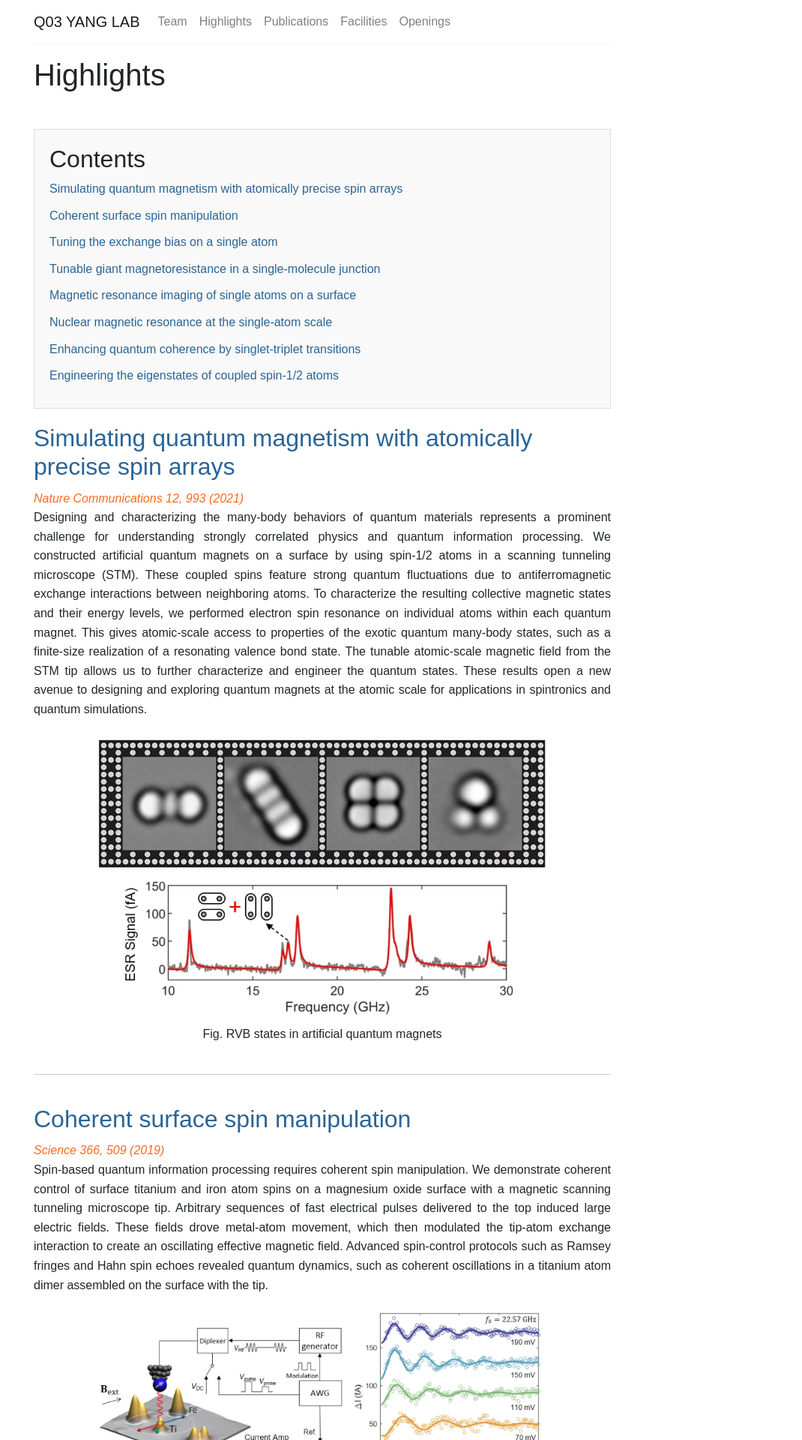
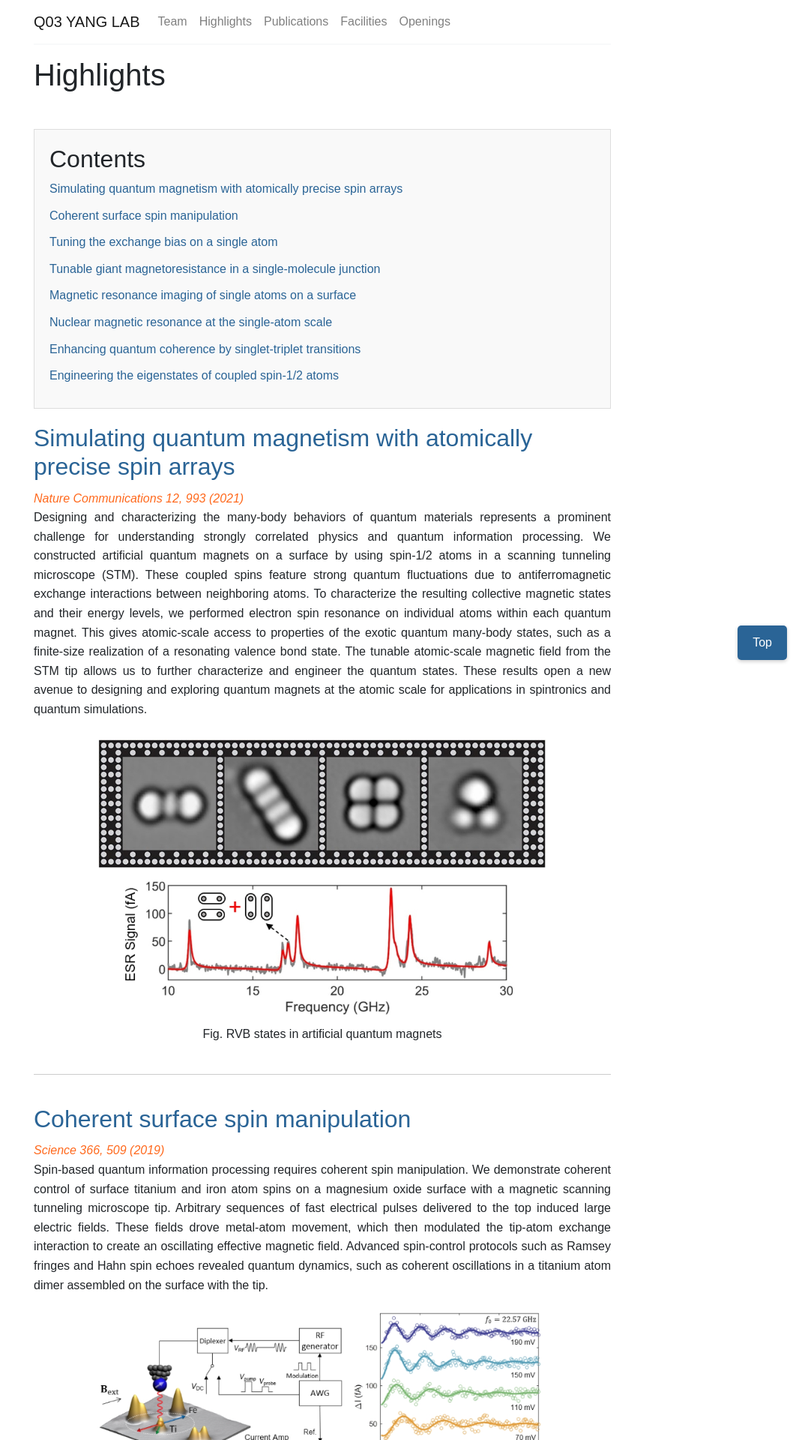
Before and after one commit to ZoomWuun/Q03i, a Jekyll site: the page built from _pages/highlights.html, in a window 1280 px wide. Shown: the top 1920 px of the page at 75% size, without its empty margins (210-1280 px from the left). Built offline with Jekyll 4.4.1, drawn with Linux system fonts in a browser that asks for light colours.

Commit message:
Add files via upload

```diff
--- a/_pages/highlights.html
+++ b/_pages/highlights.html
@@ -43,6 +43,25 @@ permalink: /highlights/
     }
     .toc a:hover {
         text-decoration: underline;
+    }
+
+    /* 浮动按钮样式 */
+    .top-button {
+        position: fixed;
+        bottom: 20px;
+        right: 20px;
+        background-color: #2a6496;
+        color: white;
+        border: none;
+        padding: 10px 20px;
+        cursor: pointer;
+        border-radius: 5px;
+        font-size: 16px;
+        box-shadow: 0 2px 5px rgba(0, 0, 0, 0.2);
+    }
+
+    .top-button:hover {
+        background-color: #2a6496;
     }
 </style>
 
@@ -142,5 +161,13 @@ permalink: /highlights/
 
         <!-- Add more highlights as needed -->
 
+        <!-- 浮动按钮 -->
+        <button class="top-button" onclick="scrollToTop()">Top</button>
+
+        <script>
+            // 滚动回到页面顶部的函数
+            function scrollToTop() {
+                window.scrollTo({ top: 0, behavior: 'smooth' });
+            }
+        </script>
 </body>
-</html>
```
